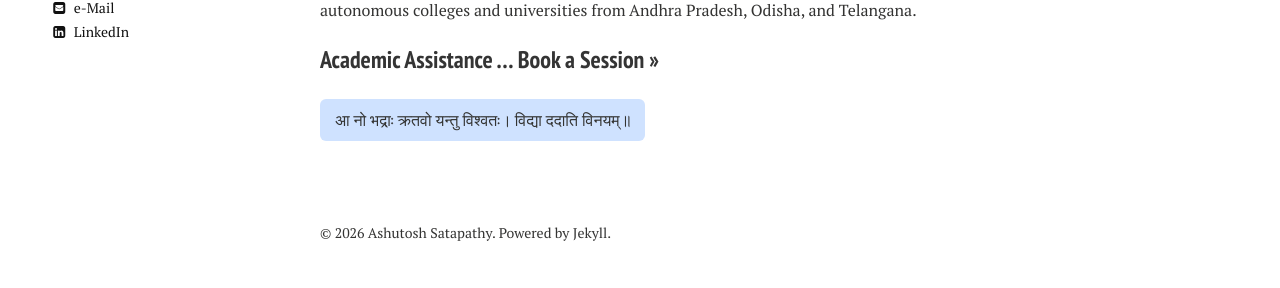
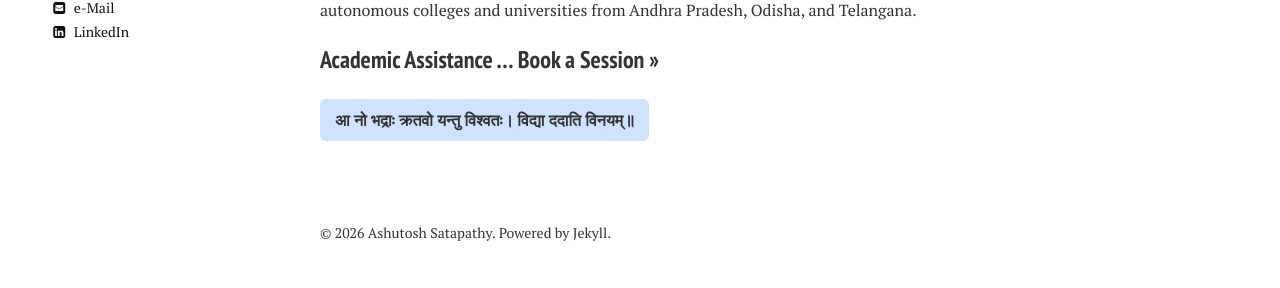
Before and after one commit to ashutoshsatapathy1990/ashutoshsatapathy1990.github.io, a Jekyll site: the page built from index.md, in a window 1280 px wide. Shown: the part 873-1161 px from the top of the page. Built offline with Jekyll 4.4.1, drawn with Linux system fonts in a browser that asks for light colours; nearby versions of some CDN libraries; comment, search, counter and statistics services are not loaded.

```diff
--- a/index.md
+++ b/index.md
@@ -17,6 +17,6 @@ I'm working as an Assistant Professor (S.G.) at Department of Computer Science a
 <br />
 ### [Academic Assistance ... Book a Session >>](https://topmate.io/ashutosh_satapathy)
 <div style="background-color: #cfe2ff; padding: 10px 15px; display: inline-block; border-radius: 6px;">
-आ नो भद्राः क्रतवो यन्तु विश्वतः। विद्या ददाति विनयम्॥
+<b>आ नो भद्राः क्रतवो यन्तु विश्वतः। विद्या ददाति विनयम्॥</b>
 </div>
 <br />
```
